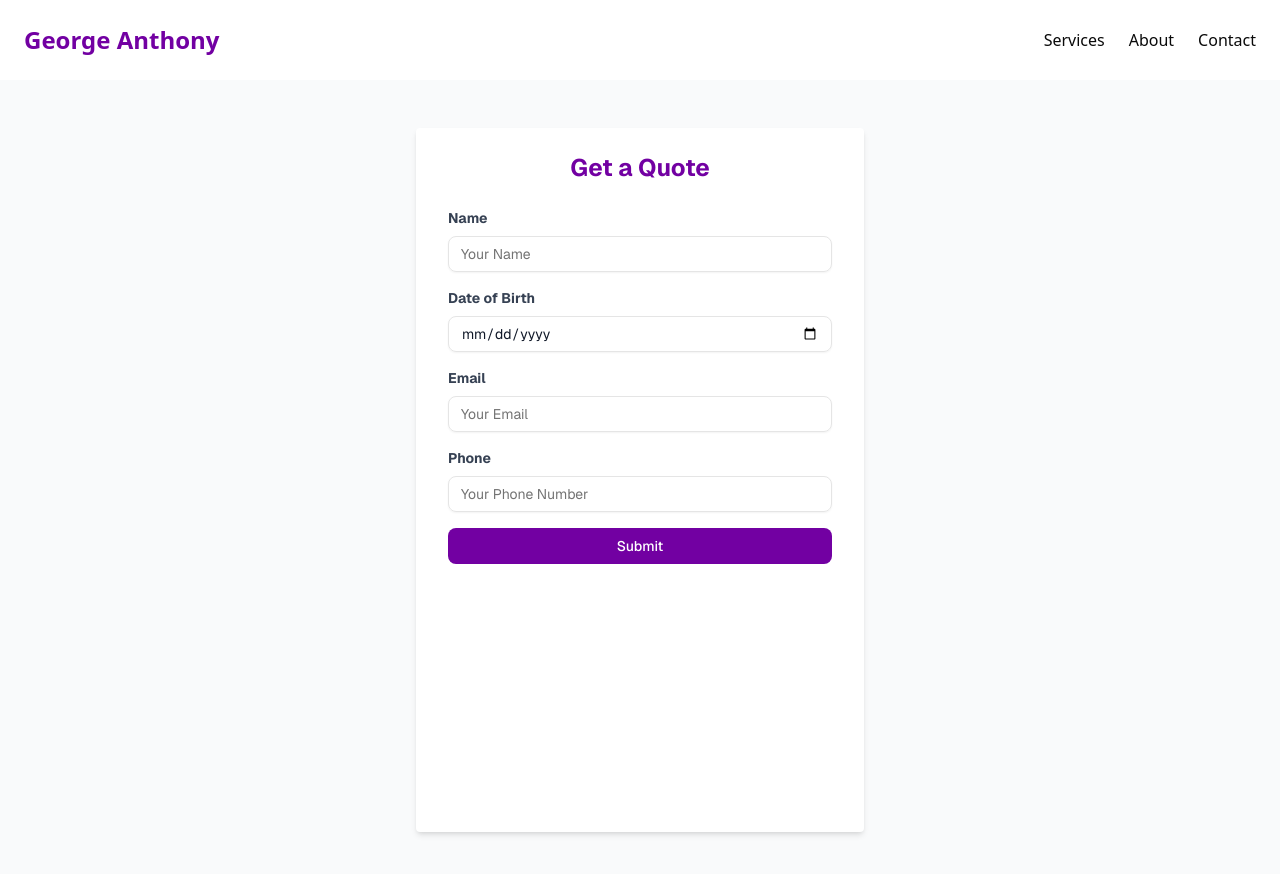
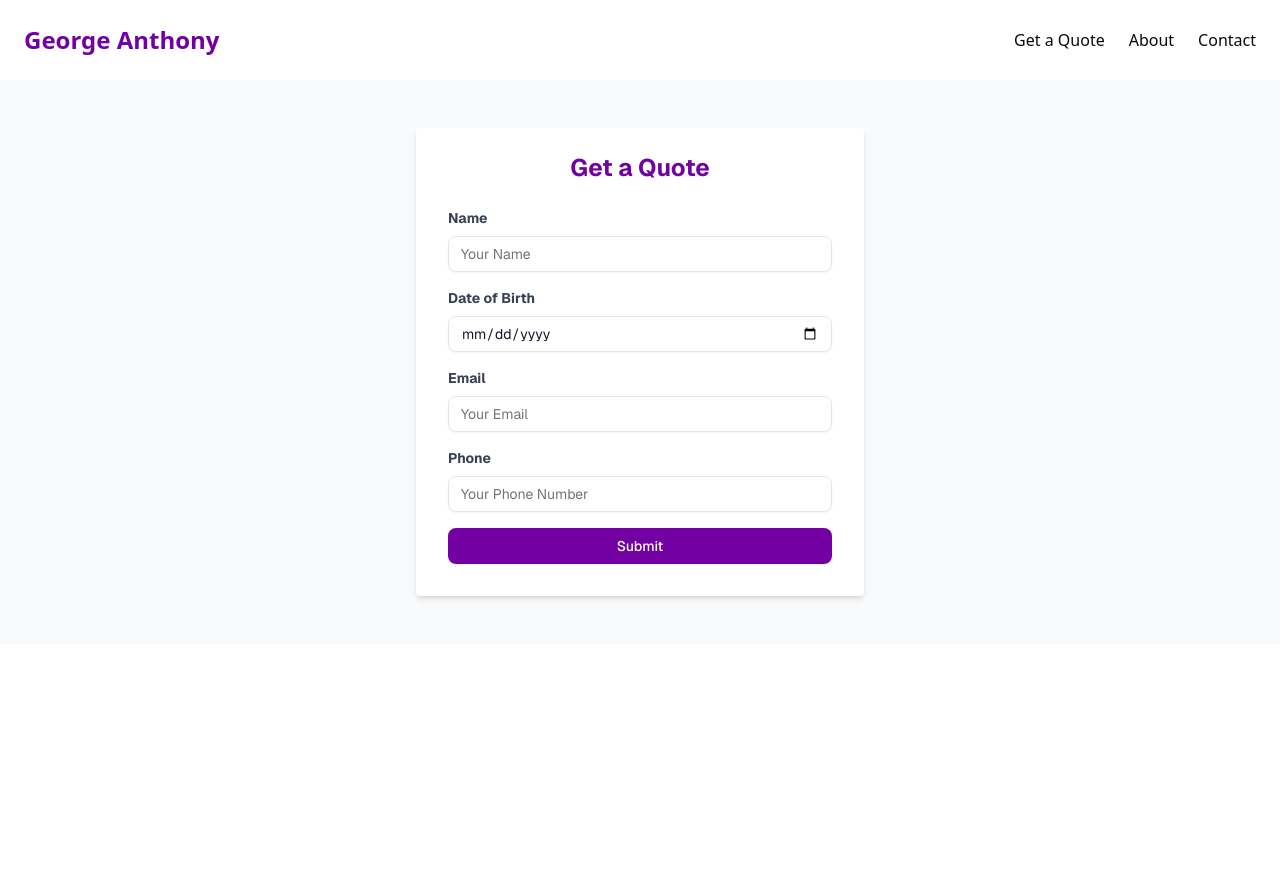
Before and after one commit to XiroEx/georgeanthony.net, a Next.js app in the folder webapp/: page /quote in a window 1280 px wide. Shown: the top 874 px of the page. After the commit the page ends 800 px from the top, so only its background shows below. Built offline with nearby package versions, Linux system fonts and the light colour scheme.

Commit message:
smooth scroll, changed language

```diff
--- a/webapp/src/app/globals.css
+++ b/webapp/src/app/globals.css
@@ -124,3 +124,7 @@
     @apply cursor-pointer;
   }
 }
+
+html {
+  @apply scroll-smooth;
+}
--- a/webapp/src/app/layout.tsx
+++ b/webapp/src/app/layout.tsx
@@ -31,7 +31,7 @@ export default function RootLayout({
         <header className="bg-white shadow p-6 flex justify-between items-center">
           <h1 className="text-2xl font-bold text-[#7200a2]"><Link href="/">George Anthony</Link></h1>
           <nav className="space-x-6">
-            <a href="quote" className="hover:text-[#7200a2]">Services</a>
+            <a href="quote" className="hover:text-[#7200a2]">Get a Quote</a>
             <a href="#about" className="hover:text-[#7200a2]">About</a>
             <a href="#contact" className="hover:text-[#7200a2]">Contact</a>
           </nav>
--- a/webapp/src/app/page.tsx
+++ b/webapp/src/app/page.tsx
@@ -3,6 +3,7 @@ import { Card, CardContent } from "@/components/ui/card";
 import { Button } from "@/components/ui/button";
 import { Input } from "@/components/ui/input";
 import { Dialog, DialogTrigger, DialogContent, DialogHeader, DialogTitle, DialogDescription } from "@/components/ui/dialog";
+import Link from "next/link";
 //import { Mail, Phone, DollarSign } from "lucide-react";
 
 export default function FinancialServicesSite() {
@@ -15,7 +16,7 @@ export default function FinancialServicesSite() {
           <p className="text-lg text-gray-600 mb-6">
             Comprehensive services to protect your family, grow your wealth, and support your business goals.
           </p>
-          <Button className="px-6 py-3 text-lg bg-[#7200a2] hover:bg-purple-800 text-white">Get Started</Button>
+          <Button className="px-6 py-3 text-lg bg-[#7200a2] hover:bg-purple-800 text-white"><Link href='#contact'>Get Started</Link></Button>
         </section>
 
         <section id="services" className="mb-16">
--- a/webapp/src/app/quote/page.tsx
+++ b/webapp/src/app/quote/page.tsx
@@ -74,7 +74,7 @@ export default function Quote() {
   }
 
   return (
-    <div className="min-h-screen bg-gray-50 text-gray-900 font-sans flex py-12 justify-center">
+    <div className=" bg-gray-50 text-gray-900 font-sans flex py-12 justify-center">
       <form
         onSubmit={handleSubmit}
         className="bg-white shadow-md rounded px-8 pt-6 pb-8 w-full max-w-md"
```
